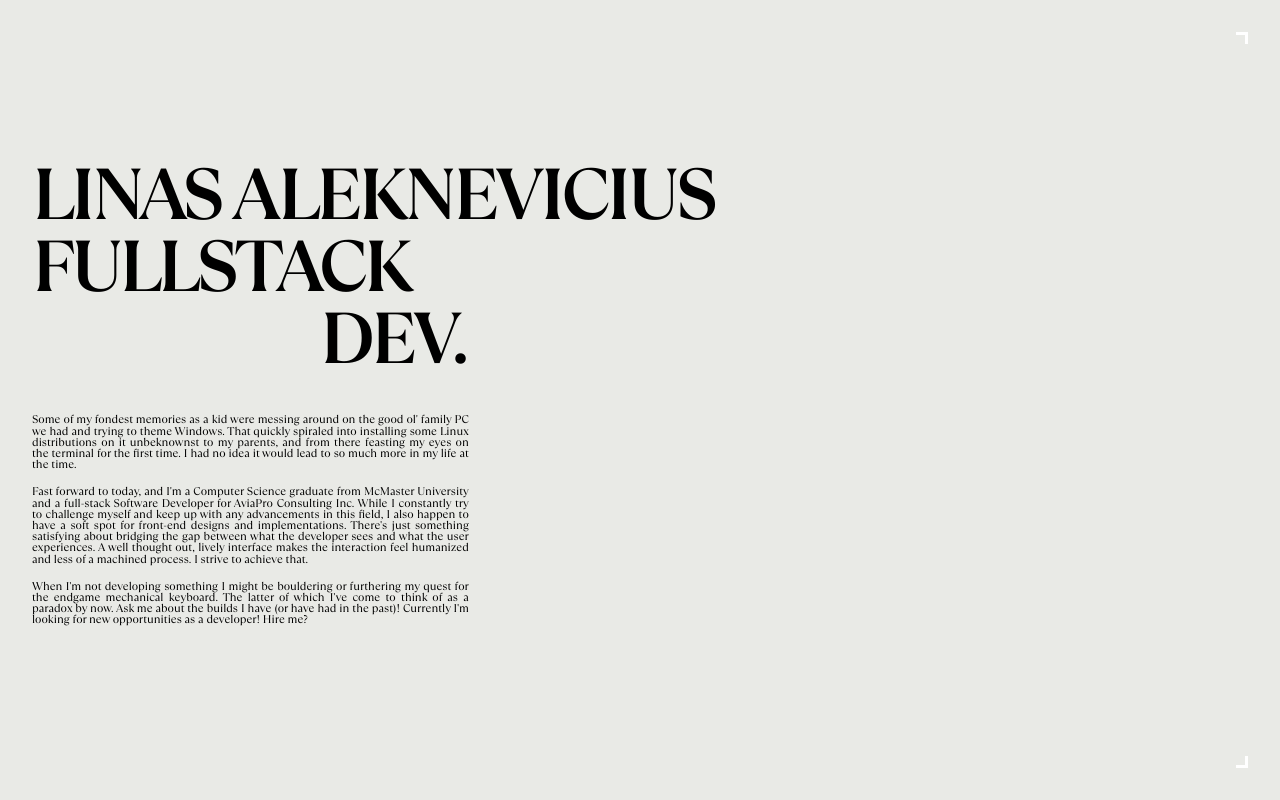
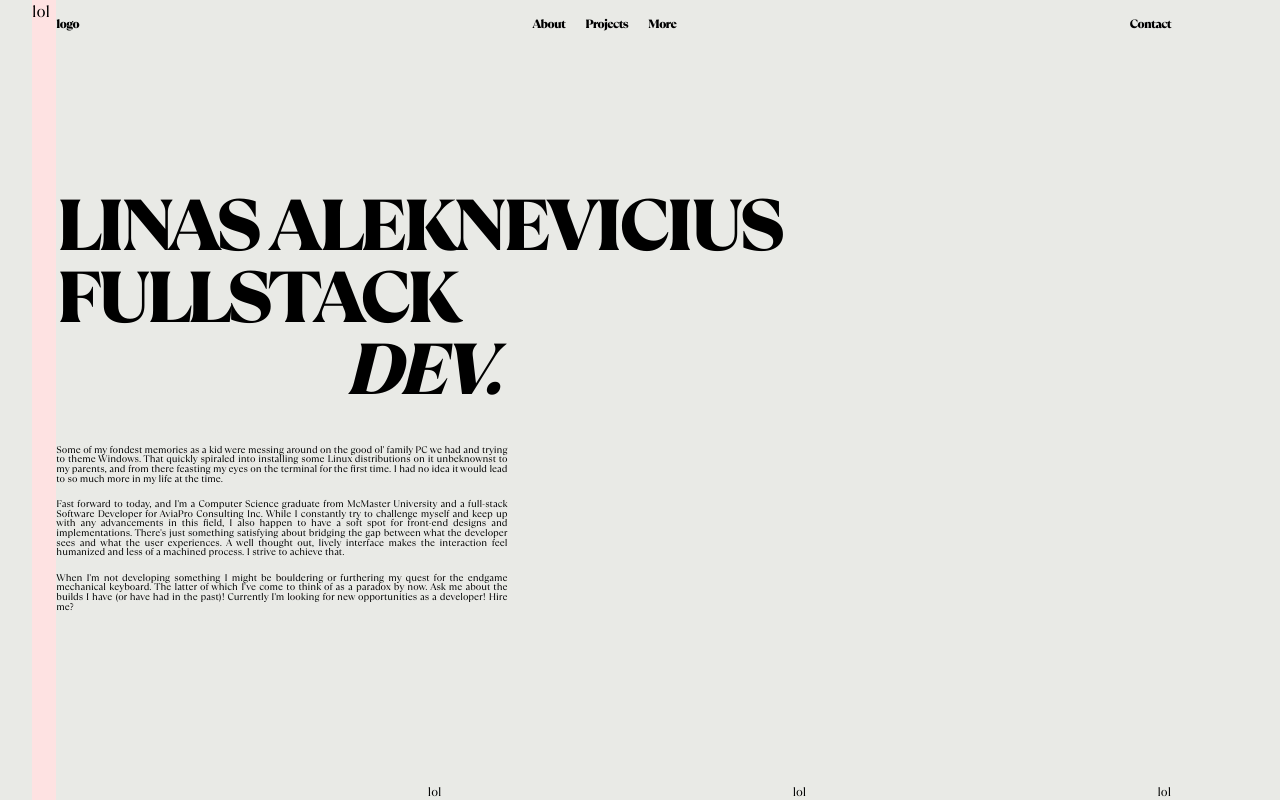
Before and after one commit to bzap/aleknev_dev_v4, a Next.js app in the folder aleknev_dev_v4/: page / in a window 1280 px wide. Built offline with nearby package versions, Linux system fonts and the light colour scheme.

Commit message:
layout shifts

```diff
--- a/aleknev_dev_v4/src/app/components/GlowContainer.tsx
+++ b/aleknev_dev_v4/src/app/components/GlowContainer.tsx
@@ -8,10 +8,10 @@ const GlowContainer = () => {
             //     background: background,
             // }}
         >
-            <div className="relative z-30 blur-3xl opacity-80 bottom-[20em]">
+            <div className="relative z-30 blur-3xl opacity-70 bottom-[20em]">
                 <svg
-                    width={"80em"}
-                    height={"80em"}
+                    width={"100em"}
+                    height={"100em"}
                     viewBox="0 0 200 200"
                     xmlns="http://www.w3.org/2000/svg"
                 >
@@ -27,6 +27,7 @@ const GlowContainer = () => {
                             <stop offset="100%" stop-color="#dd56e9"></stop>
                         </radialGradient>
                     </defs>
+
                     {/* <defs>
                         <linearGradient
                             id="fill"
--- /dev/null
+++ b/aleknev_dev_v4/src/app/components/landing/Body.tsx
@@ -0,0 +1,40 @@
+import { paragraph, paragraphTwo, paragraphThree } from "@/info/background";
+
+const Body = () => {
+    return (
+        <div className="flex flex-col h-full justify-center gap-10 z-30">
+            <div className="flex flex-col text-7xl font-black antialiased text-black tracking-tighter">
+                <div className="">LINAS ALEKNEVICIUS</div>
+                <div>FULLSTACK</div>
+                <div className="h-full pl-[4em]">
+                    <div className="italic">DEV.</div>
+                </div>
+
+                {/* <div className="fixed bottom-8">
+                    <div className="flex flex-col tracking-normal gap-0.5">
+                        <div className="text-[0.8rem]">[ github ]</div>
+                        <div className="text-[0.8rem]">[ linkedin ]</div>
+                        <div className="text-[0.8rem]">[ instagram ]</div>
+                    </div>
+                </div> */}
+            </div>
+            <div>
+                <div className="flex flex-col gap-3 text-black text-justify items-start  tracking-tighter text-5xl antialiased">
+                    <div className="w-[100%] flex items-start flex-col pb-4 pr-4 gap-4 pr-6">
+                        <div className="text-[0.6rem] tracking-normal">
+                            <div className="max-w-[47em]"> {paragraph}</div>
+                        </div>
+                        <div className=" text-[0.6rem] tracking-normal text-justify">
+                            <div className="max-w-[47em]">{paragraphTwo}</div>
+                        </div>
+                        <div className="text-[0.6rem] tracking-normal text-justify">
+                            <div className="max-w-[47em]">{paragraphThree}</div>
+                        </div>
+                    </div>
+                </div>
+            </div>
+        </div>
+    );
+};
+
+export default Body;
--- a/aleknev_dev_v4/src/app/components/landing/DownButton.tsx
+++ /dev/null
@@ -1,11 +0,0 @@
-import { DownArrow } from "@/app/interface/icons";
-
-const DownButton = () => {
-    return (
-        <div className="w-12 h-12 justify-start bg-cbrown rounded-[50%] flex justify-center items-center p-3">
-            <DownArrow />
-        </div>
-    );
-};
-
-export default DownButton;
--- a/aleknev_dev_v4/src/app/components/landing/Footer.tsx
+++ b/aleknev_dev_v4/src/app/components/landing/Footer.tsx
@@ -1,21 +1,14 @@
-import FooterButton from "./FooterButton";
-
 const Footer = () => {
     const footerItems: string[] = ["LINKEDIN", "INSTAGRAM", "GITHUB"];
 
     return (
         <div className="flex flex-col">
-            <div className="w-full h-[5.2em] border-t-2 border-white text-cbrown ">
-                <div className="w-0.5 h-[16em] bottom-[2em] right-[6em] font-black bg-white absolute" />
-                <div className="h-full flex flex-row items-center">
-                    <div className="w-4/12 h-full items-center flex"></div>
-                    <div className="flex flex-row justify-between w-8/12 text-xs">
-                        {footerItems.map((item, index) => {
-                            return (
-                                <FooterButton key={item + index} name={item} />
-                            );
-                        })}
-                    </div>
+            <div className="h-full flex flex-row items-center">
+                <div className="w-4/12 h-full items-center flex"></div>
+                <div className="flex flex-row justify-between w-8/12 text-xs">
+                    {footerItems.map((item, index) => {
+                        return <div>lol </div>;
+                    })}
                 </div>
             </div>
         </div>
--- a/aleknev_dev_v4/src/app/components/landing/FooterButton.tsx
+++ /dev/null
@@ -1,18 +0,0 @@
-import { DownArrow, SideArrow } from "@/app/interface/icons";
-
-type FooterButtonProps = {
-    name: string;
-};
-
-const FooterButton = ({ name }: FooterButtonProps) => {
-    return (
-        <div className="flex flex-row items-center">
-            <div className="font-semibold text-xs">{name}</div>
-            <div className="-rotate-45 -ml-1">
-                <SideArrow />
-            </div>
-        </div>
-    );
-};
-
-export default FooterButton;
--- a/aleknev_dev_v4/src/app/components/landing/Header.tsx
+++ b/aleknev_dev_v4/src/app/components/landing/Header.tsx
@@ -1,44 +1,15 @@
-import DownButton from "./DownButton";
 import { paragraph, paragraphTwo, paragraphThree } from "@/info/background";
-import Image from "next/image";
 
 const Header = () => {
     return (
-        <div className="flex flex-col h-full justify-center gap-10">
-            <div className="flex flex-col text-7xl font-semibold antialiased text-black tracking-tighter">
-                <div className="">LINAS ALEKNEVICIUS</div>
-                <div>FULLSTACK</div>
-                <div className="h-full pl-[4em]">
-                    <div className="">DEV.</div>
-                </div>
-
-                {/* <div className="fixed bottom-8">
-                    <div className="flex flex-col tracking-normal gap-0.5">
-                        <div className="text-[0.8rem]">[ github ]</div>
-                        <div className="text-[0.8rem]">[ linkedin ]</div>
-                        <div className="text-[0.8rem]">[ instagram ]</div>
-                    </div>
-                </div> */}
+        <div className="flex w-full justify-between text-xs pt-4 font-black tracking-tighter">
+            <div className="font-black tracking-tighter">logo</div>
+            <div className="flex flex-row gap-5">
+                <div>About</div>
+                <div>Projects</div>
+                <div>More</div>
             </div>
-            <div>
-                <div className="flex flex-col gap-3 text-black text-justify items-start  tracking-tighter text-5xl antialiased">
-                    <div className="w-[100%] flex items-start flex-col pb-4 pr-4 gap-4 pr-6">
-                        <div className="text-[0.7rem] tracking-normal">
-                            <div className="max-w-[39em]"> {paragraph}</div>
-                        </div>
-                        <div className=" text-[0.7rem] tracking-normal text-justify">
-                            <div className="max-w-[39em]">{paragraphTwo}</div>
-                        </div>
-                        <div className="text-[0.7rem] tracking-normal text-justify">
-                            <div className="max-w-[39em]">{paragraphThree}</div>
-                        </div>
-                        <div className="bg-white h-[3px] w-3 absolute bottom-8 right-8" />
-                        <div className="bg-white h-3 w-[3px] absolute bottom-8 right-8" />
-                        <div className="bg-white h-3 w-[3px] absolute top-8 right-8" />
-                        <div className="bg-white h-[3px] w-3 absolute top-8 right-8" />
-                    </div>
-                </div>
-            </div>
+            <div>Contact</div>
         </div>
     );
 };
--- a/aleknev_dev_v4/src/app/components/landing/Landing.tsx
+++ b/aleknev_dev_v4/src/app/components/landing/Landing.tsx
@@ -1,15 +1,21 @@
+import Body from "./Body";
 import Footer from "./Footer";
 import Header from "./Header";
 
 const Landing = () => {
     return (
-        <div className="h-screen flex flex-col justify-between py-8">
-            <Header />
-            {/* <div className="bg-red-100 h-full flex flex-row">
+        <div className="h-screen flex flex-row">
+            <div className="w-[2%] bg-red-100">lol</div>
+            <div className="flex-col flex w-11/12">
+                <Header />
+                <Body />
+                {/* <div className="bg-red-100 h-full flex flex-row">
                 <div className="w-[20em]">section1</div>
                 <div className="w-4/5">section2</div>
             </div> */}
-            {/* <Footer /> */}
+                {/* <Footer /> */}
+                <Footer />
+            </div>
         </div>
     );
 };
```
